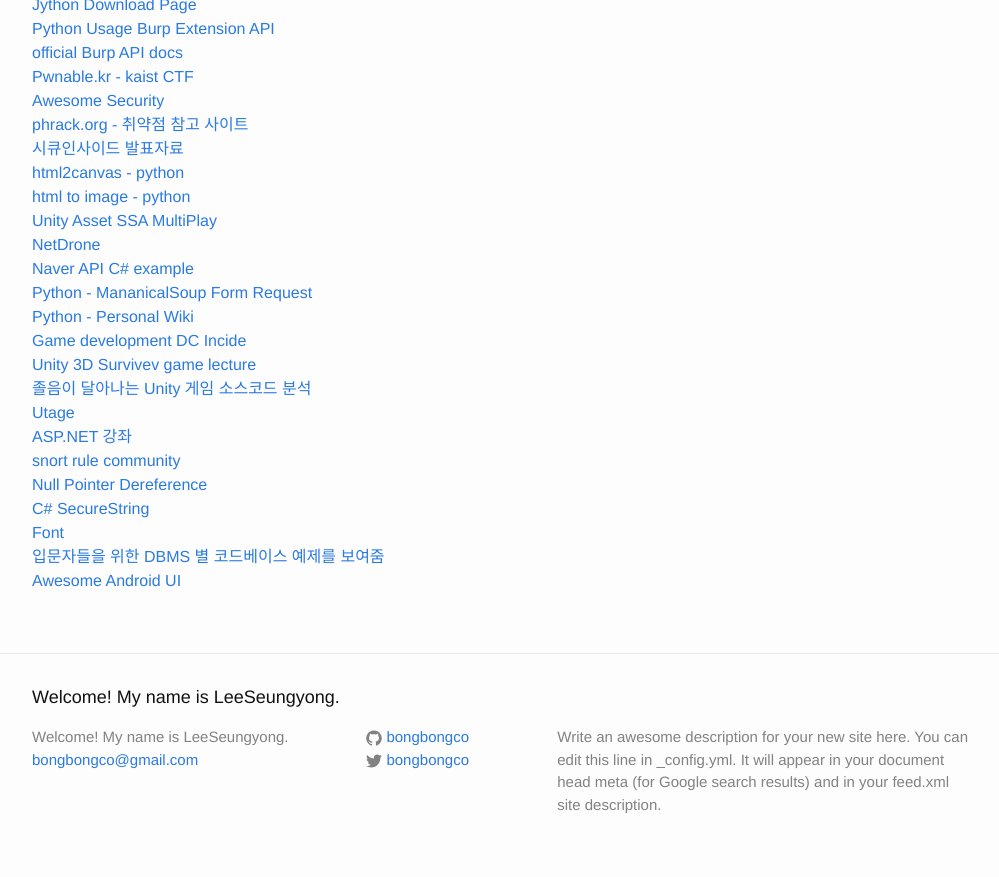
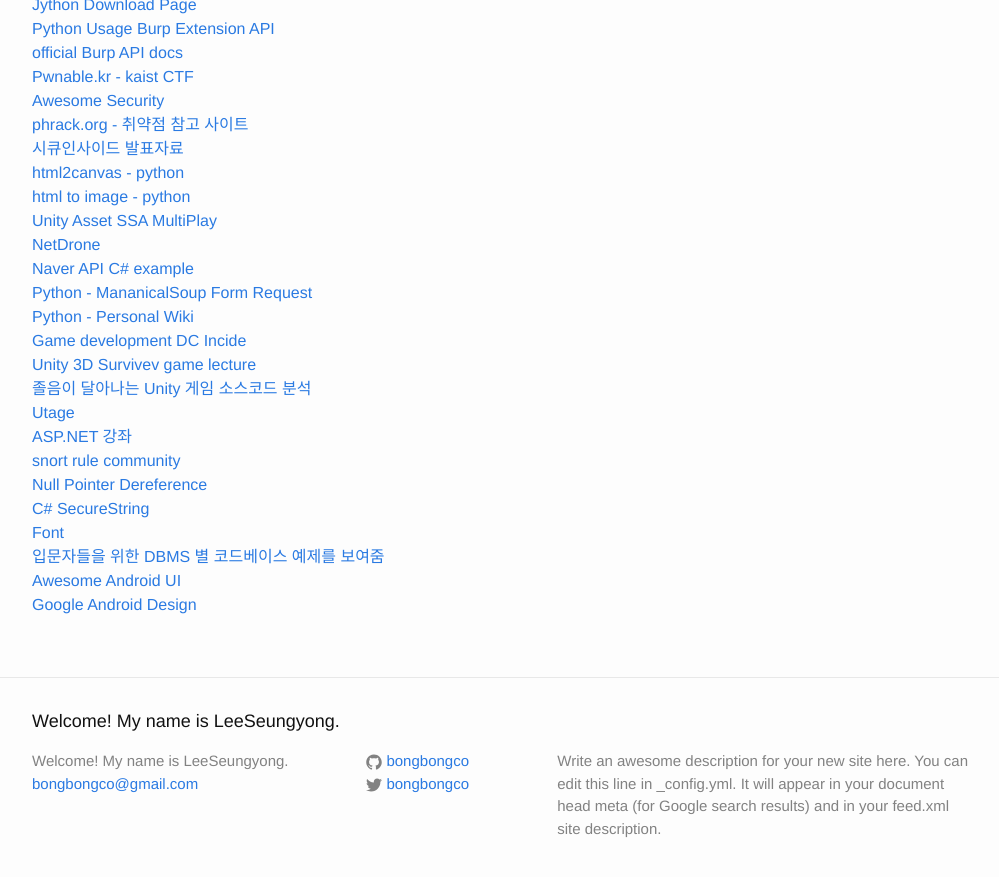
Before and after one commit to LktProgrammer/bongbongco.github.io, a Jekyll site: the page built from _posts/2016-07-22-Website-List.markdown, in a window 1280 px wide and 900 px high, scrolled down 2391 px. Shown: the top 877 px of the window, without its empty margins (138-1137 px from the left). Built offline with Jekyll 4.4.1, drawn with Linux system fonts in a browser that asks for light colours.

Commit message:
Update 2016-07-22-Website-List.markdown

```diff
--- a/_posts/2016-07-22-Website-List.markdown
+++ b/_posts/2016-07-22-Website-List.markdown
@@ -119,3 +119,4 @@ title: 참고할 웹 사이트들.
 [Font](http://dev.naver.com/projects/d2coding/download/note/7384)
 [입문자들을 위한 DBMS 별 코드베이스 예제를 보여줌](https://vladmihalcea.com/2016/11/08/a-beginners-guide-to-sql-injection-and-how-you-should-prevent-it/?platform=hootsuite)
 [Awesome Android UI](https://github.com/wasabeef/awesome-android-ui)
+[Google Android Design](https://developer.android.com/design/index.html)
```
